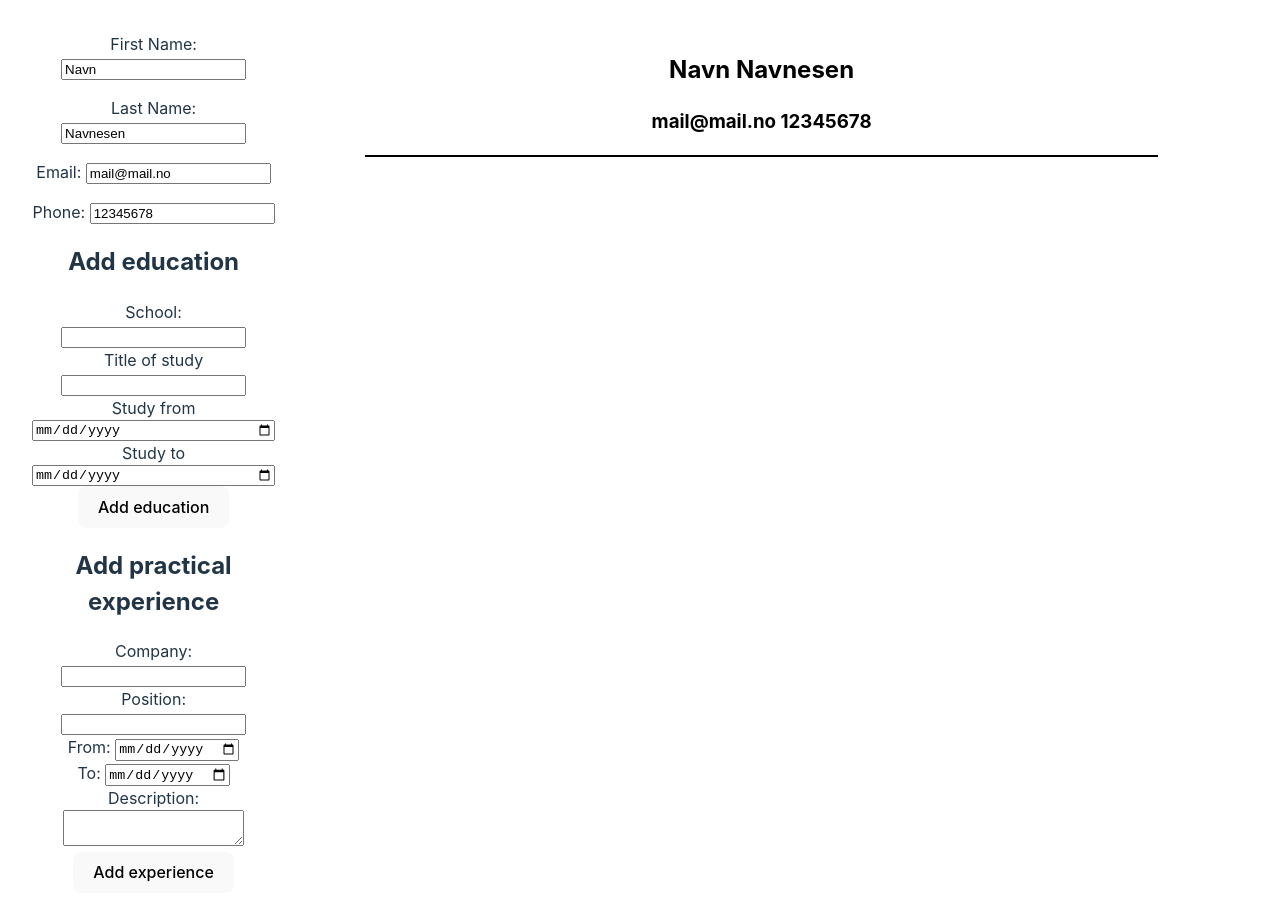
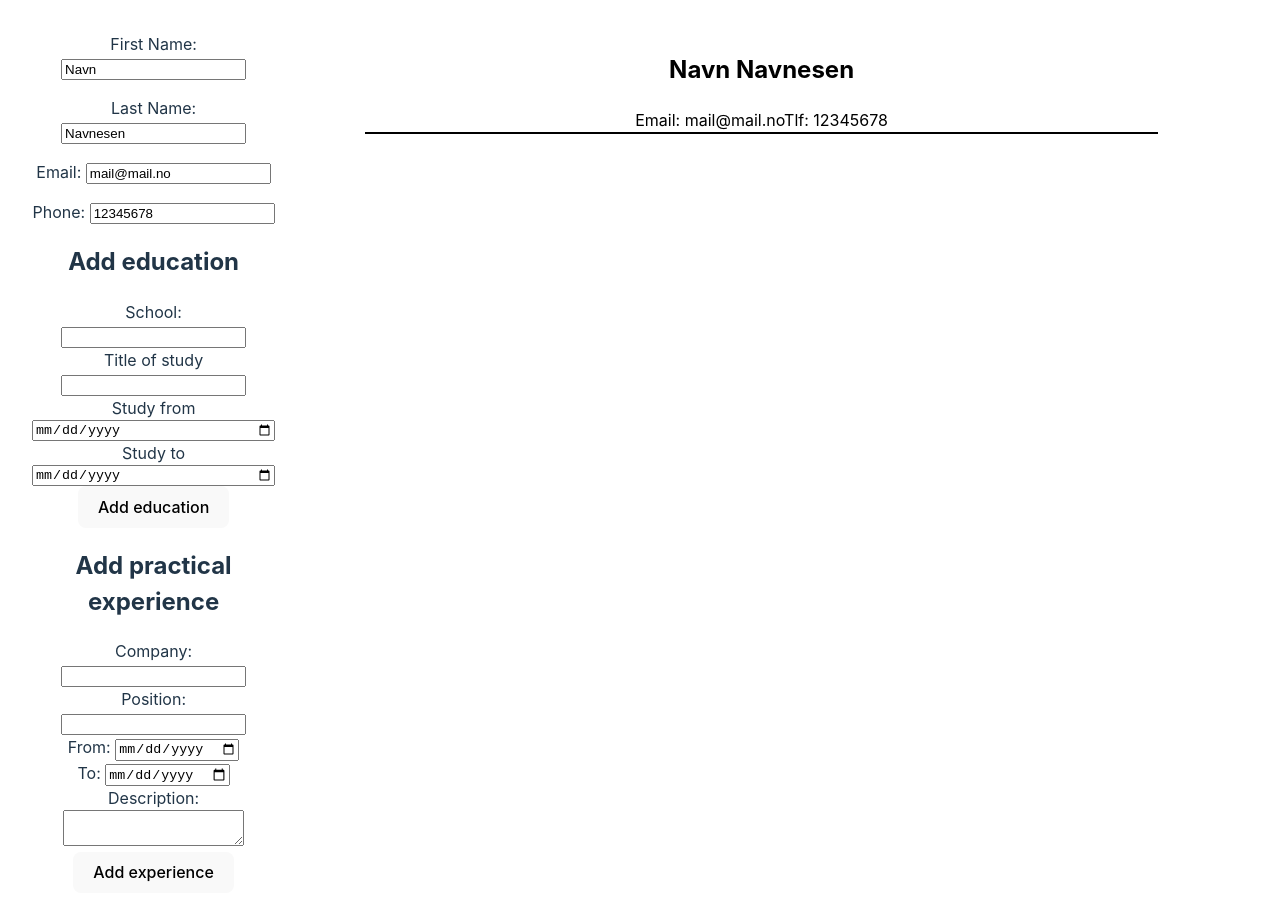
Before and after one commit to ATlexEide/cv-app, a React (Vite) app: page / in a window 1280 px wide. Shown: the top 920 px of the page. Built offline with nearby package versions, Linux system fonts and the light colour scheme.

Commit message:
Refactor contact info section

```diff
--- a/src/Components/PreviewFile.jsx
+++ b/src/Components/PreviewFile.jsx
@@ -3,7 +3,10 @@ function PreviewFile({ person }) {
   return (
     <article id="file">
       <h2>{`${person.firstName} ${person.lastName}`}</h2>
-      <h3>{`${person.email} ${person.phone}`}</h3>
+      <div id="contact-info">
+        <span id="email">{`Email: ${person.email}`}</span>
+        <span id="phonenumber">{`Tlf: ${person.phone}`}</span>
+      </div>
       <div className="border"></div>
     </article>
   );
```
